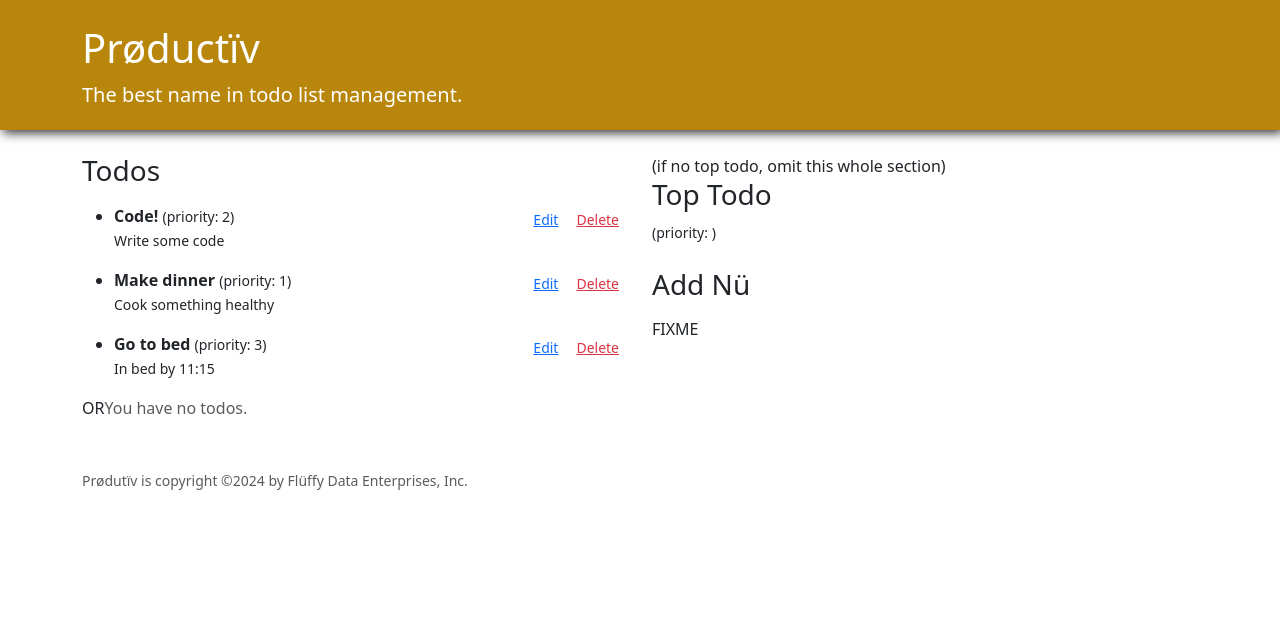
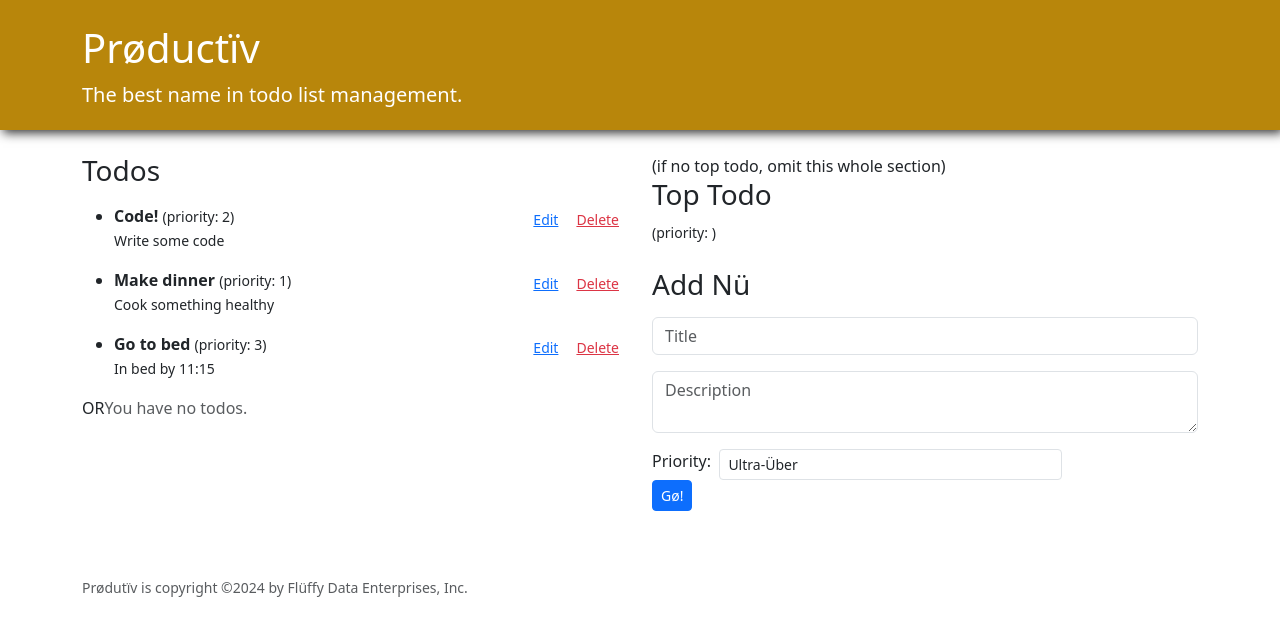
Before and after one commit to StrawberryShortyCake/react-forms-design-productiv, a React (Vite) app in the folder productiv/: page / in a window 1280 px wide. Shown: the top 636 px of the page. Built offline with nearby package versions, Linux system fonts and the light colour scheme.

Commit message:
createTodo functionality added

```diff
--- a/productiv/src/TodoApp.jsx
+++ b/productiv/src/TodoApp.jsx
@@ -3,6 +3,8 @@ import { v4 as uuid } from "uuid";
 import TodoForm from "./TodoForm.jsx";
 import EditableTodoList from "./EditableTodoList.jsx";
 import TopTodo from "./TopTodo.jsx";
+
+let CURRENT_ID = 4;
 
 /** App for managing a todo list.
  *
@@ -19,7 +21,12 @@ function TodoApp({ initialTodos }) {
   const [todos, setTodos] = useState(initialTodos);
 
   /** add a new todo to list */
-  function create(newTodo) {}
+  function create(newTodo) {
+    let newTodoWithId = { ...newTodo, id: uuid() };
+    setTodos((todos) => {
+      return [...todos, newTodoWithId];
+    });
+  }
 
   /** update a todo with updatedTodo */
   function update(updatedTodo) {
@@ -40,7 +47,12 @@ function TodoApp({ initialTodos }) {
       <div className="row">
         <div className="col-md-6">
           <h3 className="mb-3">Todos</h3>
-          <EditableTodoList todos={todos} remove={remove} update={update} /> OR
+          <EditableTodoList
+            todos={todos}
+            remove={remove}
+            update={update}
+          />{" "}
+          OR
           <span className="text-muted">You have no todos.</span>
         </div>
 
@@ -52,7 +64,7 @@ function TodoApp({ initialTodos }) {
           </section>
           <section>
             <h3 className="mb-3">Add Nü</h3>
-            FIXME
+            <TodoForm handleCreate={create} />
           </section>
         </div>
       </div>
```
